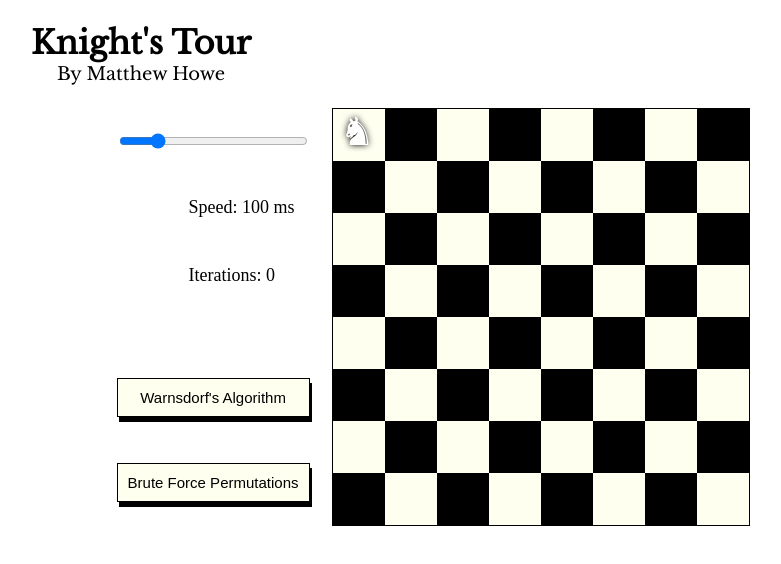
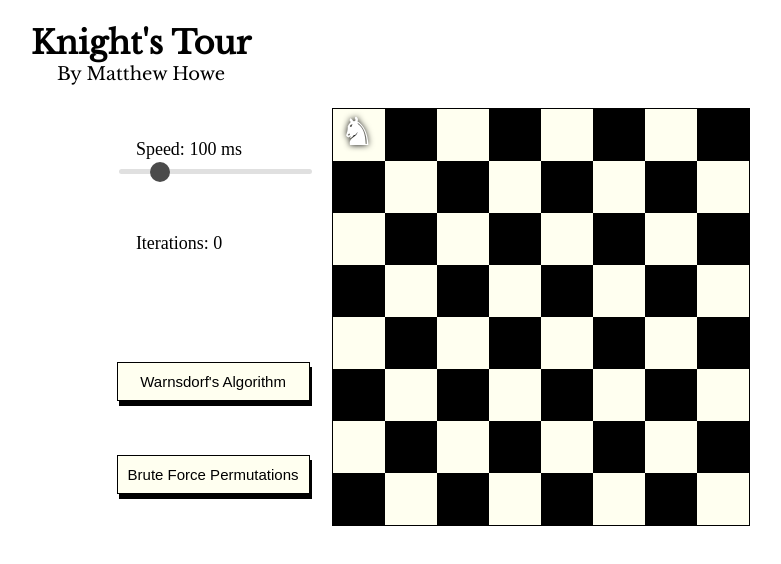
Before and after one commit to matthew-howe/knightstour, a React (Create React App) app: page / in a window 1280 px wide. Shown: the top 564 px of the page, without its empty margins (499-1280 px from the left). Built offline with nearby package versions, Linux system fonts and the light colour scheme.

Commit message:
Styling updates

```diff
--- a/src/App.css
+++ b/src/App.css
@@ -46,7 +46,7 @@ p {
 }
 
 button {
-  /* width: 200px; */
+
   font-size: 15px;
   background-color: #FFFFF0;
   border: 1px solid;
@@ -72,7 +72,6 @@ button {
   text-shadow: 0px 0px 10px #000;
   width: 100%;
   height: 100%;
-
 }
 
 
@@ -92,5 +91,43 @@ button {
   text-shadow: 0px 0px 10px #000;
   width: 100%;
   height: 100%;
+}
 
+.speed-text {
+    margin-left: 10%;
 }
+
+
+.slider {
+  -webkit-appearance: none;
+  width: 100%;
+  height: 5px;
+  border-radius: 5px;
+  background: #d3d3d3;
+  outline: none;
+  opacity: 0.7;
+  -webkit-transition: 0.2s;
+  transition: opacity 0.2s;
+}
+
+.slider::-webkit-slider-thumb {
+  -webkit-appearance: none;
+  appearance: none;
+  width: 20px;
+  height: 20px;
+  border-radius: 50%;
+  background: black;
+  cursor: pointer;
+}
+
+.slider::-moz-range-thumb {
+  width: 25px;
+  height: 25px;
+  border-radius: 50%;
+  background: #4caf50;
+  cursor: pointer;
+}
+
+.iterations {
+    margin-left: 10%;
+}
--- a/src/components/Board.js
+++ b/src/components/Board.js
@@ -89,14 +89,13 @@ class Board extends Component {
                         Warnsdorf's Algorithm
                     </button>
                     <div />
-                    <p>
-                        &nbsp;&nbsp;&nbsp;&nbsp;&nbsp;&nbsp;&nbsp;
-                        &nbsp;&nbsp;&nbsp;&nbsp;&nbsp;&nbsp;&nbsp; Iterations:{' '}
+                    <p className="iterations">
+                   Iterations:{' '}
                         {this.state.iter}
                     </p>
-                    <p>
-                        &nbsp;&nbsp;&nbsp;&nbsp;&nbsp;&nbsp;&nbsp;
-                        &nbsp;&nbsp;&nbsp;&nbsp;&nbsp;&nbsp;&nbsp; Speed: {this.state.speed}{' '}
+                    <div>
+                    <p className="speed-text">
+                       Speed: {this.state.speed}{' '}
                         ms
                     </p>
                     <input
@@ -110,6 +109,7 @@ class Board extends Component {
                         value={this.state.speed}
                         className="slider"
                     />
+                </div>
                 </div>
             </div>
         );
```
